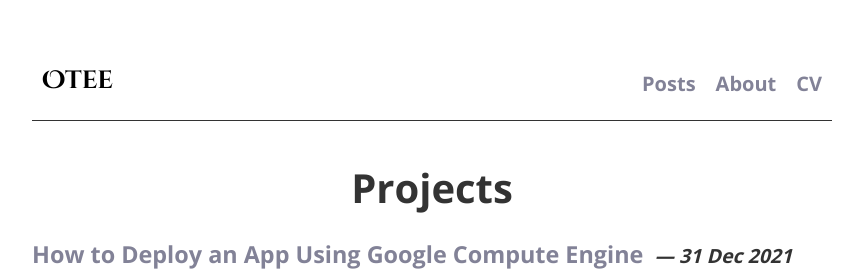
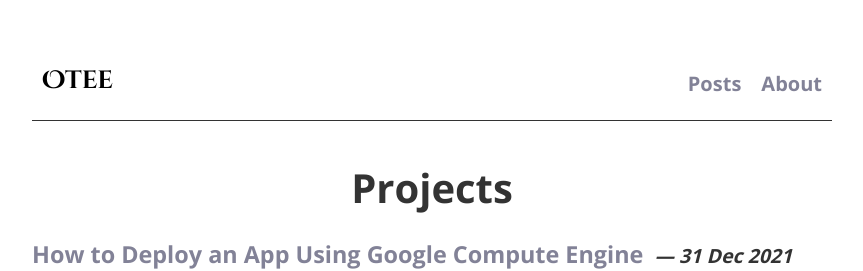
Before and after one commit to oitee/oitee.github.io, a Jekyll site: the page built from index.html, in a window 1280 px wide and 900 px high. Shown: the top 271 px of the window, without its empty margins (208-1071 px from the left). Built offline with Jekyll 4.4.1, drawn with Linux system fonts in a browser that asks for light colours.

Commit message:
Remove CV header

```diff
--- a/_layouts/default.html
+++ b/_layouts/default.html
@@ -36,8 +36,7 @@
                     <a href="{{site.baseurl}}/"> Otee </a>
                 </div>
                 <ul class="navigation">
-                    <a href="{{site.baseurl}}/cv.pdf">
-                        <li>CV</li>
+
                     </a>
                     <a href="{{site.baseurl}}/about/">
                         <li>About</li>
```
